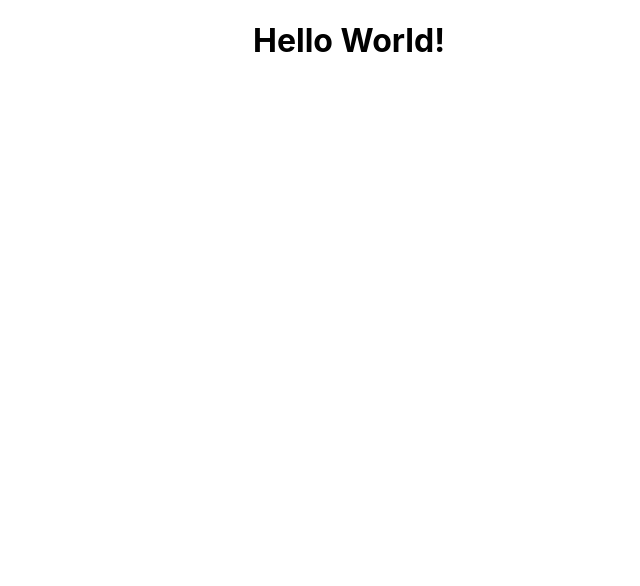
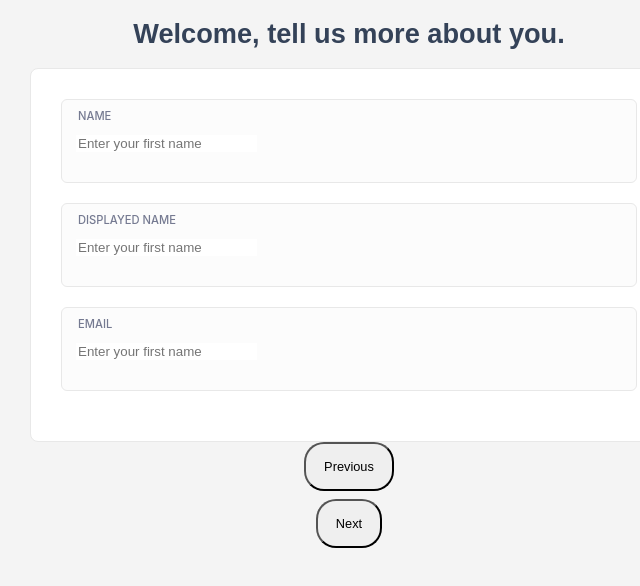
Before and after one commit to AnnZak/CodersCamp2020.Project.Front-React.MovieMatch, a React (Create React App) app: page / in a window 1280 px wide. Shown: the top 586 px of the page, without its empty margins (291-931 px from the left). Built offline with nearby package versions, Linux system fonts and the light colour scheme.

Commit message:
added registration form

```diff
--- /dev/null
+++ b/src/components/layout/registrationForm/registrationForm.scss
@@ -0,0 +1,57 @@
+.registration {
+
+    display: flex;
+    height: 100vh;
+    align-items: center;
+    flex-direction: column;
+    background-color: #f4f4f4;
+
+    h1 {
+        font-family: 'Montserrat', sans-serif;
+        color: #344258;
+        font-size: 1.7rem;
+      }
+
+    &-form-panel {
+      display: flex;
+      flex-direction: column;
+      justify-content: space-around;
+      height: auto;
+      width: 45%;
+      min-width: 300px;
+      background-color: #fff;
+      border: 1px solid #e8e8e8;
+      border-radius: 8px;
+      padding: 30px;
+
+      &-field {
+        border: 1px solid #e8e8e8;
+        padding: 4px 8px 8px 8px;
+        border-radius: 6px;
+        background: #fcfcfc;
+        margin-bottom: 20px;
+        height: 70px;
+
+        label {
+          text-transform: uppercase;
+          font-size: .7rem;
+          font-weight: 500;
+          color: #757a91;
+          padding-left: 8px;
+        }
+
+        .input-div {
+          margin-top: 5px;
+          width: auto;
+          border: none;
+          padding: 6px;
+          background: #fcfcfc;
+        }
+
+        input {
+          width: auto;
+          border: none;
+        }
+      }
+    }
+  }
--- /dev/null
+++ b/src/components/layout/registrationForm/registrationForm.tsx
@@ -0,0 +1,81 @@
+import React from 'react';
+import './registrationForm.scss';
+
+interface IProps {
+  step: Number;
+}
+
+const RegistrationForm = ({step} : IProps) => {
+
+  if (step === 1) { // Prop: The current step
+    return (
+      <>
+        <h1>Welcome, tell us more about you.</h1>
+        <div className="registration-form-panel">
+        <div className="registration-form-panel-field">
+          <label>Name
+            <div className="input-div">
+              <input type="text" className="input" placeholder="Enter your first name"></input>
+            </div>
+          </label>
+        </div>
+        <div className="registration-form-panel-field">
+          <label>Displayed Name
+            <div className="input-div">
+              <input type="text" className="input" placeholder="Enter your first name"></input>
+            </div>
+          </label>
+        </div>
+        <div className="registration-form-panel-field">
+        <label>Email
+          <div className="input-div">
+            <input type="text" className="input" placeholder="Enter your first name"></input>
+          </div>
+        </label>
+        </div>
+      </div>
+      </>
+    );
+  }
+  if (step === 2) { // Prop: The current step
+    return (
+      <>
+        <h1>Upload a profile picture.</h1>
+        <div className="registration-form-panel">
+          <label>Choose avatar
+            <div className="input-div">
+              <input type="file" className="input input-file" name="avatar" accept="image/png, image/jpeg"></input>
+            </div>
+          </label>
+      </div>
+      </>
+    );
+  }
+  if (step === 3) { // Prop: The current step
+    return (
+      <>
+        <h1>Set password.</h1>
+        <div className="registration-form-panel">
+        <div className="registration-form-panel-field">
+          <label>Password
+            <div className="input-div">
+              <input type="text" className="input" placeholder="Choose a password"></input>
+            </div>
+          </label>
+        </div>
+        <div className="registration-form-panel-field">
+          <label>Repeat password
+            <div className="input-div">
+              <input type="text" className="input" placeholder="Repeat password"></input>
+            </div>
+          </label>
+        </div>
+      </div>
+      </>
+    );
+  }
+
+  return null;
+}
+
+export default RegistrationForm;
--- a/src/index.tsx
+++ b/src/index.tsx
@@ -2,11 +2,13 @@ import React from 'react';
 import ReactDOM from 'react-dom';
 import './index.scss';
 import App from './App';
+import Registration from './views/Registration/Registration'
 import reportWebVitals from './reportWebVitals';
 
 ReactDOM.render(
   <React.StrictMode>
-    <App />
+    {/* <App /> */}
+    <Registration />
   </React.StrictMode>,
   document.getElementById('root')
 );
--- /dev/null
+++ b/src/views/Registration/Registration.scss
@@ -0,0 +1,12 @@
+.registration {
+  display: flex;
+  flex-direction: column;
+
+  button {
+    margin-bottom: 0.5rem;
+    border-radius: 20px;
+    font-size: .8rem;
+    font-weight: 500;
+    padding: 15px 18px;
+  }
+}
--- /dev/null
+++ b/src/views/Registration/Registration.tsx
@@ -0,0 +1,32 @@
+import React, {useState} from 'react';
+import './Registration.scss';
+import RegistrationForm from '../../components/layout/registrationForm/registrationForm';
+
+function Registration() {
+  const [currentStep, setCurrentStep] = useState(1);
+  function handlePrevious() {
+    if (currentStep === 1) return undefined;
+    setCurrentStep(currentStep - 1);
+    return undefined;
+  }
+
+  function handleNext() {
+    if (currentStep === 3) return undefined;
+    setCurrentStep(currentStep + 1);
+    return undefined;
+  }
+
+  return (
+    <div className="registration">
+      <RegistrationForm step={currentStep}/>
+      <button onClick={() => handlePrevious()}>
+        Previous
+      </button>
+      <button onClick={() => handleNext()}>
+        Next
+      </button>
+    </div>
+  );
+}
+
+export default Registration;
```
